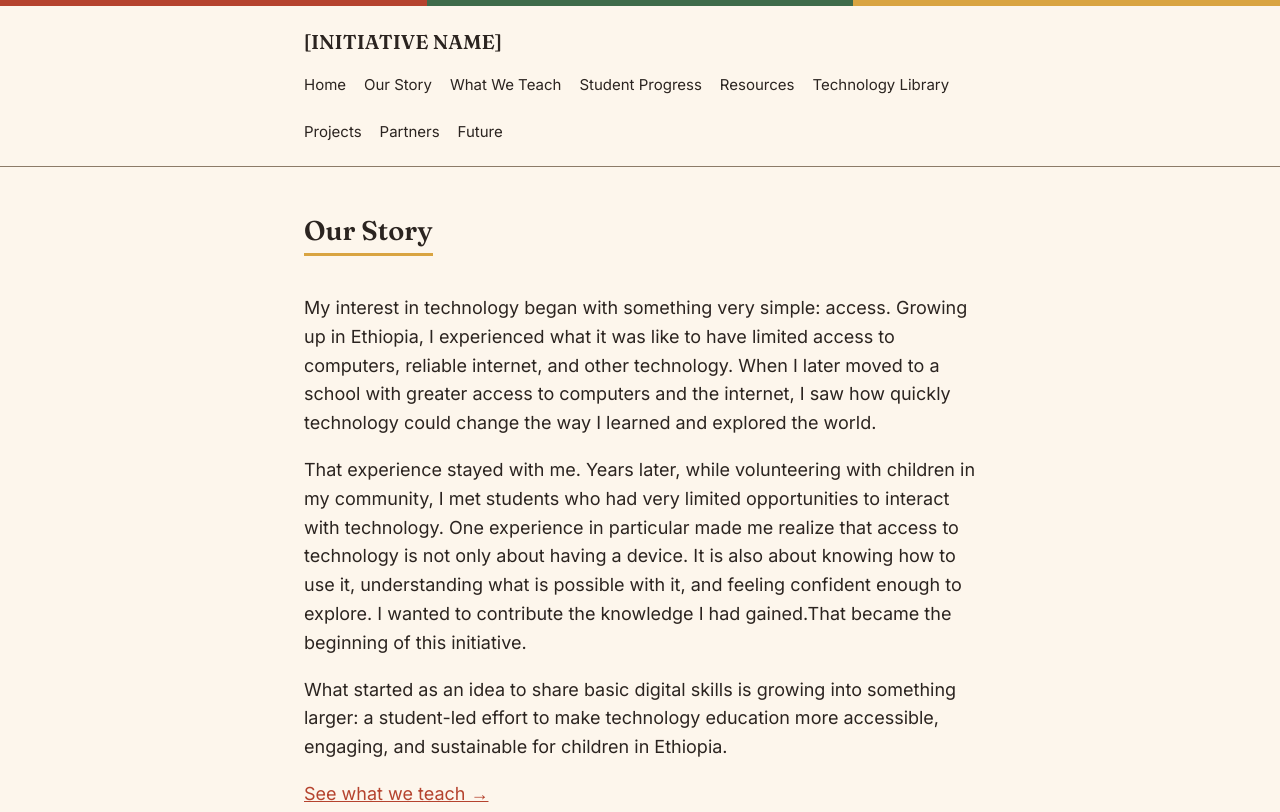
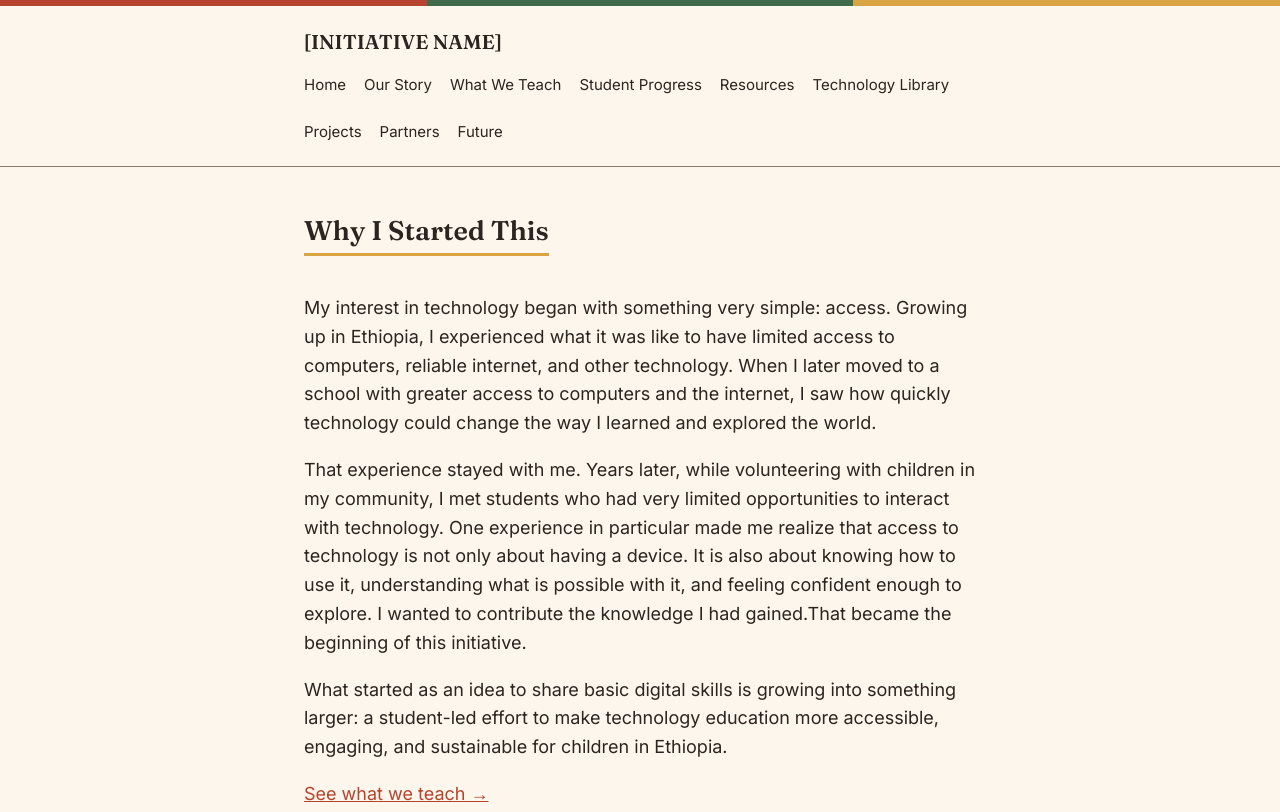
Before and after one commit to Eliana3-cpu/Digital-Literacy-Workshop, a plain HTML site: page story.html in a window 1280 px wide. Shown: the top 812 px of the page. Drawn offline with Linux system fonts and the light colour scheme.

Commit message:
Change section heading from 'Our Story' to 'Why I Started This'

```diff
--- a/story.html
+++ b/story.html
@@ -34,7 +34,7 @@
   <main>
     <div class="container">
       <section>
-        <h1 class="section-heading">Our Story</h1>
+        <h1 class="section-heading">Why I Started This</h1>
 
         <p>
           My interest in technology began with something very simple: access. Growing up in Ethiopia, I experienced what it was like to have limited access to
```
